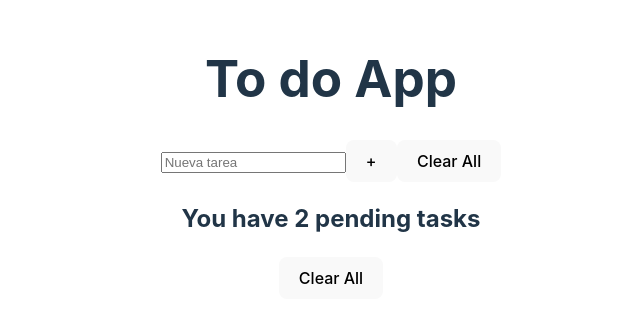
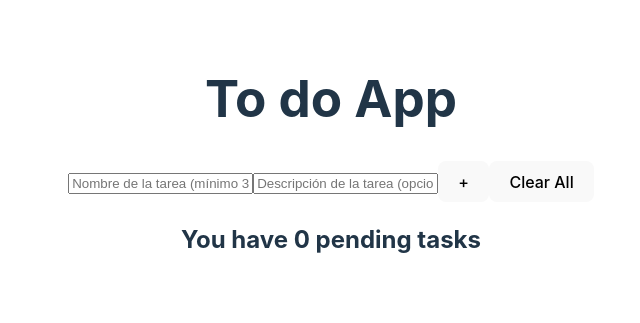
Before and after one commit to Andresito22/my-react-task-list, a React (Vite) app: page / in a window 1280 px wide. Shown: the part 243-566 px from the top of the page, without its empty margins (309-949 px from the left). Built offline with nearby package versions, Linux system fonts and the light colour scheme.

Commit message:
cambios project-4

```diff
--- a/src/App.jsx
+++ b/src/App.jsx
@@ -12,8 +12,7 @@ function App() {
       <Header />
       <TaskList />
       <div>
-      <h2>You have 2 pending tasks</h2>
-      <button>Clear All</button>
+      <h2>You have 0 pending tasks</h2>
       </div>
     </div>
   );
--- a/src/Components/TaskList.jsx
+++ b/src/Components/TaskList.jsx
@@ -2,28 +2,28 @@ import React, { useEffect, useState } from 'react';
 import Task from './Task';
 import { useTaskManager } from './UseTaskManager';
 
-
 function TaskList() {
   const { tasks, createTask, deleteTask, updateTaskStatus, clearAllTasks } = useTaskManager();
-  const [newTask, setNewTask] = useState('');
+  const [newTaskName, setNewTaskName] = useState('');
+  const [newTaskDescription, setNewTaskDescription] = useState('');
 
   useEffect(() => {
     const storedTasks = JSON.parse(localStorage.getItem('tareas')) || [];
     if (storedTasks.length > 0) {
-      storedTasks.forEach((task) => createTask(task.name));
+      storedTasks.forEach((task) => createTask(task.name, task.description));
     }
   }, []);
 
-  useEffect(() => {
-    localStorage.setItem('tareas', JSON.stringify(tasks));
-  }, [tasks]);
-
   const handleAddTask = () => {
-    if (newTask.trim() === '') {
+    if (newTaskName.trim().length < 3) {
+      // Realiza la validación de que el nombre tenga al menos 3 caracteres
+      alert('El nombre de la tarea debe tener al menos 3 caracteres.');
       return;
     }
-    createTask(newTask);
-    setNewTask('');
+
+    createTask(newTaskName, newTaskDescription);
+    setNewTaskName('');
+    setNewTaskDescription('');
   };
 
   const handleTaskChange = (index) => {
@@ -43,13 +43,18 @@ function TaskList() {
       <div>
         <input
           type="text"
-          placeholder="Nueva tarea"
-          value={newTask}
-          onChange={(e) => setNewTask(e.target.value)}
+          placeholder="Nombre de la tarea (mínimo 3 caracteres)"
+          value={newTaskName}
+          onChange={(e) => setNewTaskName(e.target.value)}
+        />
+        <input
+          type="text"
+          placeholder="Descripción de la tarea (opcional)"
+          value={newTaskDescription}
+          onChange={(e) => setNewTaskDescription(e.target.value)}
         />
         <button onClick={handleAddTask}>+</button>
         <button onClick={handleClearAll} className="clear-all-button">Clear All</button>
-
       </div>
       <ul>
         {tasks.map((task, index) => (
@@ -60,15 +65,13 @@ function TaskList() {
             >
               {task.name}
             </span>
+            <p>{task.description}</p>
             <button onClick={() => handleDeleteTask(index)}>Eliminar</button>
           </li>
         ))}
       </ul>
     </div>
-
   );
-
-
 }
 
 export default TaskList;
```
